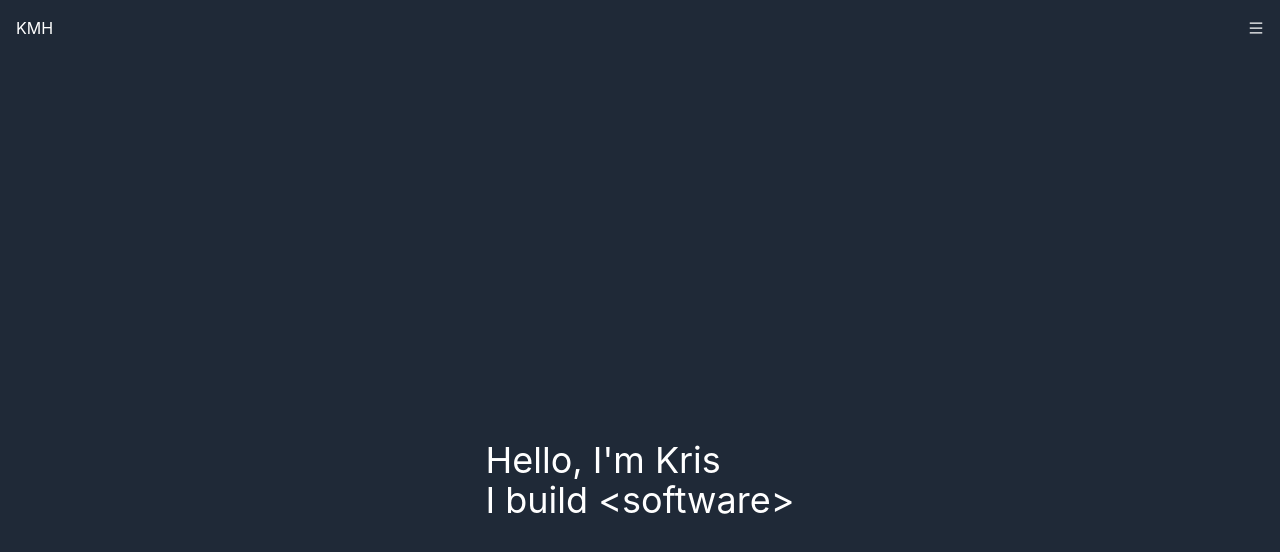
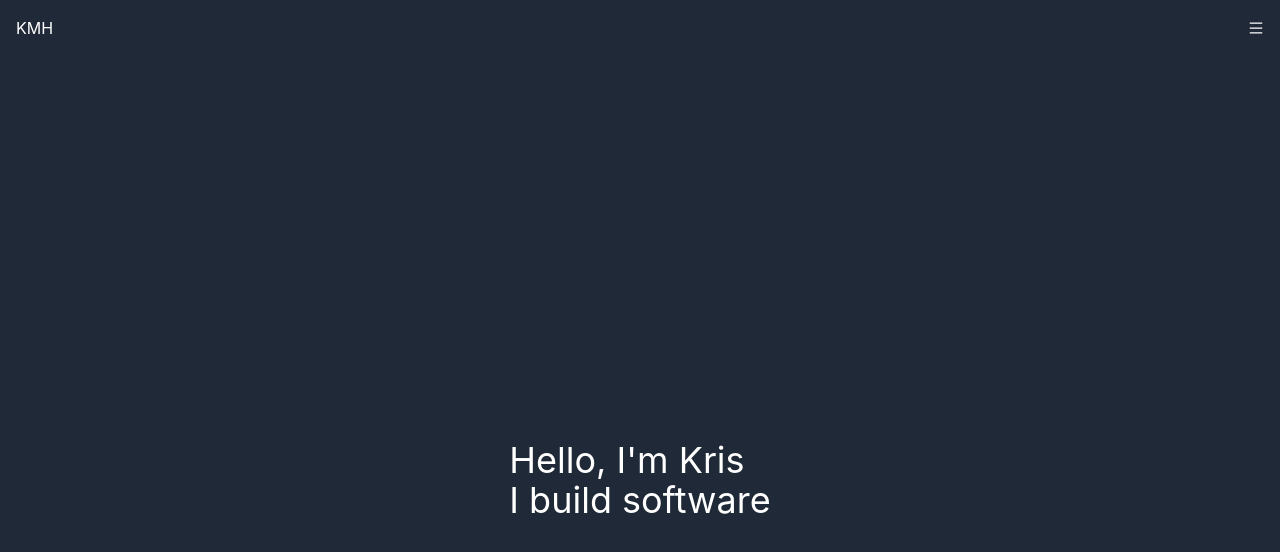
Before and after one commit to Kris022/kmh-portfolio-v2, a Next.js app: page / in a window 1280 px wide. Shown: the top 552 px of the page. Built offline with nearby package versions, Linux system fonts and the light colour scheme.

Commit message:
fixing hero component bug

```diff
--- a/components/Hero.js
+++ b/components/Hero.js
@@ -1,5 +1,5 @@
 export default function Hero() {
-  const st = "I build <software>";
+  const st = "I build software";
 
   return (
     <div className="w-full h-screen flex justify-center">
--- a/components/Navbar.js
+++ b/components/Navbar.js
@@ -1,6 +1,9 @@
 import { AiOutlineMenu } from "react-icons/ai";
+import { useEffect, useState } from "react";
 
 export default function Navbar() {
+
+
   return (
     <div className="bg-[#1F2937] text-white">
       <div className="flex justify-between items-center p-4">
```
